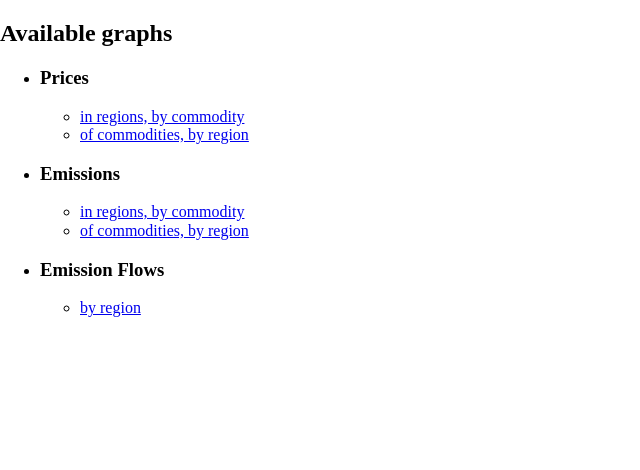
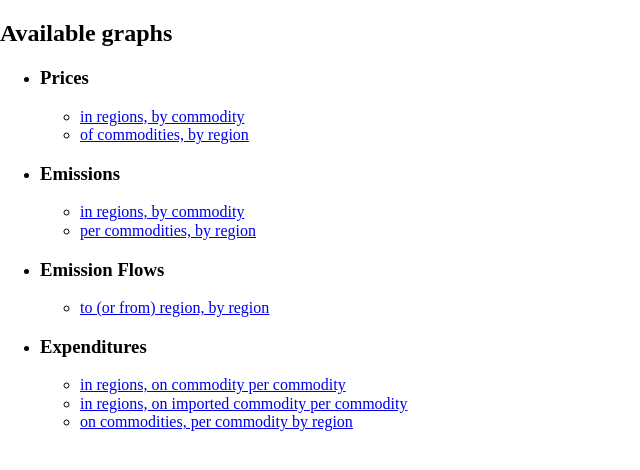
Before and after one commit to RDCEP/cimearth-web, a Flask app: page / in a window 1280 px wide. Shown: the top 470 px of the page, without its empty margins (0-640 px from the left). Run offline with Flask 2, Linux system fonts and the light colour scheme; some libraries are stand-ins or nearby versions.

Commit message:
Add links to expenditure graphs

```diff
--- a/templates/index.html
+++ b/templates/index.html
@@ -13,12 +13,19 @@
   <li><h3>Emissions</h3>
     <ul>
       <li><a href="/BAU/emissions/region">in regions, by commodity</a></li>
-      <li><a href="/BAU/emissions/commodity">of commodities, by region</a></li>
+      <li><a href="/BAU/emissions/commodity">per commodities, by region</a></li>
     </ul>
   </li>
   <li><h3>Emission Flows</h3>
     <ul>
-      <li><a href="/BAU/emission_flows/region">by region</a></li>
+      <li><a href="/BAU/emission_flows/region">to (or from) region, by region</a></li>
+    </ul>
+  </li>
+  <li><h3>Expenditures</h3>
+    <ul>
+      <li><a href="/BAU/expend_sector/region">in regions, on commodity per commodity</a></li>
+      <li><a href="/BAU/expend_sector_import/region">in regions, on imported commodity per commodity</a></li>
+      <li><a href="/BAU/expend_sector/commodity">on commodities, per commodity by region</a></li>
     </ul>
   </li>
 </ul>
```
